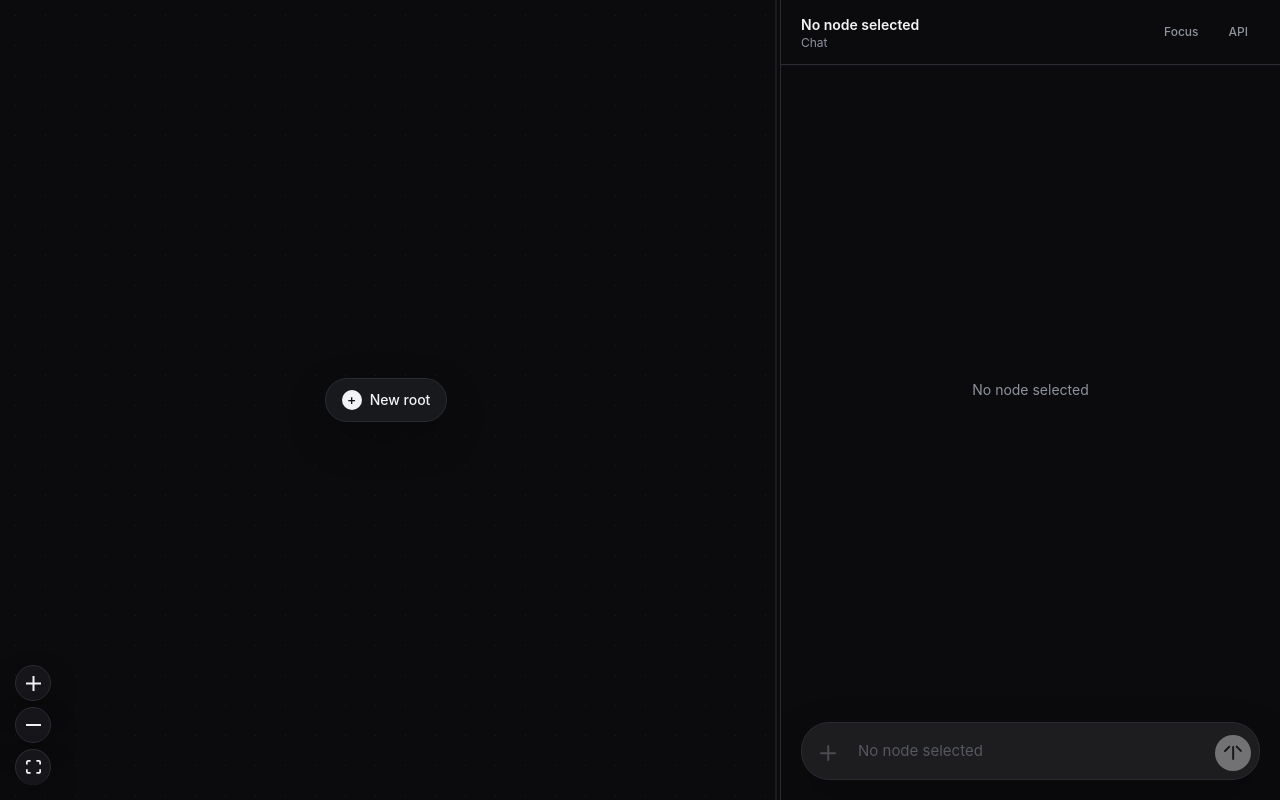
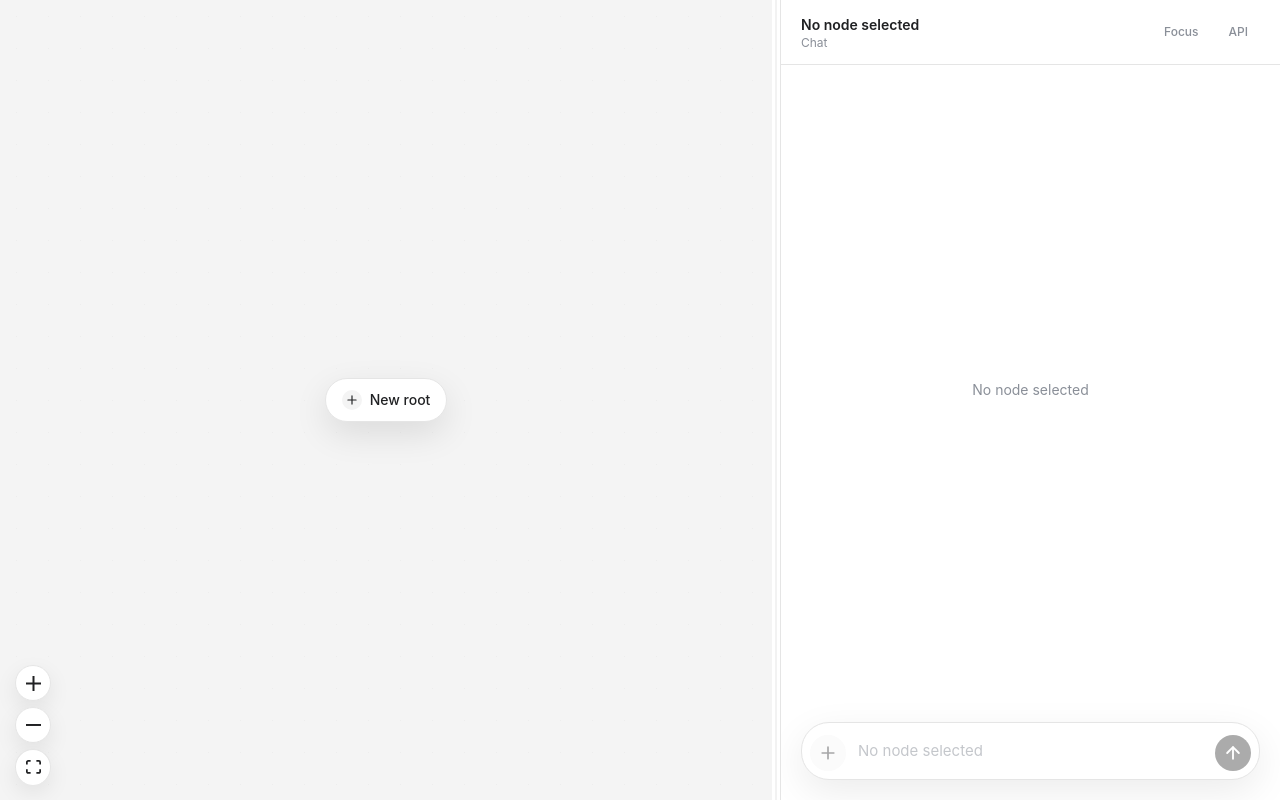
Before and after one commit to alimak4v/ino_agent, a React (Vite) app: page / in a window 1280 px wide. Built offline with nearby package versions, Linux system fonts and the light colour scheme.

Commit message:
Redesign UI with light chat style

```diff
--- a/src/App.tsx
+++ b/src/App.tsx
@@ -53,7 +53,7 @@ export default function App() {
   const activeRequestsRef = useRef<Record<string, string>>({});
 
   useEffect(() => {
-    applyThemeVars(THEMES["Obsidian Dark"]);
+    applyThemeVars(THEMES["Minimal Light"]);
   }, []);
 
   useEffect(() => {
--- a/src/components/ChatPanel.tsx
+++ b/src/components/ChatPanel.tsx
@@ -197,7 +197,7 @@ export function ChatPanel({
           : "border-l border-[color:var(--border)]"
       }`}
     >
-      <header className="border-b border-[color:var(--border)] bg-[color:var(--app-bg)]/95 px-5 py-3 shadow-[0_1px_0_rgba(255,255,255,0.02)]">
+      <header className="border-b border-[color:var(--border)] bg-[color:var(--app-bg)]/95 px-5 py-3">
         <div
           className={`${contentShell} flex min-h-10 items-center justify-between gap-3 ${
             fullWidth ? "pl-24" : ""
@@ -219,14 +219,14 @@ export function ChatPanel({
             <button
               type="button"
               onClick={onToggleTree}
-              className="h-8 rounded-full px-3 text-xs font-medium text-[color:var(--muted)] transition-colors hover:bg-[color:var(--panel)] hover:text-[color:var(--text)]"
+              className="h-8 rounded-full px-3 text-xs font-medium text-[color:var(--muted)] transition-colors hover:bg-[color:var(--panel-soft)] hover:text-[color:var(--text)]"
             >
               {treeVisible ? "Focus" : "Tree"}
             </button>
             <button
               type="button"
               onClick={() => setSettingsOpen((value) => !value)}
-              className="h-8 rounded-full px-3 text-xs font-medium text-[color:var(--muted)] transition-colors hover:bg-[color:var(--panel)] hover:text-[color:var(--text)]"
+              className="h-8 rounded-full px-3 text-xs font-medium text-[color:var(--muted)] transition-colors hover:bg-[color:var(--panel-soft)] hover:text-[color:var(--text)]"
             >
               API
             </button>
@@ -325,7 +325,7 @@ export function ChatPanel({
                 <div
                   className={
                     message.role === "user"
-                      ? `${userWidth} min-w-0 break-words rounded-3xl bg-[color:var(--panel)] px-4 py-3 text-[15px] leading-7 text-[color:var(--text)] shadow-sm`
+                      ? `${userWidth} min-w-0 break-words rounded-3xl bg-[color:var(--user)] px-4 py-3 text-[15px] leading-7 text-[color:var(--text)]`
                       : `${assistantWidth} min-w-0 break-words text-[15px] leading-7 text-[color:var(--text)]`
                   }
                 >
@@ -334,7 +334,7 @@ export function ChatPanel({
                     <InlineVisualization html={message.visualization_html} />
                   )}
                   {visualizationErrors[message.id] && (
-                    <div className="mt-3 rounded-lg border border-red-500/30 bg-red-500/10 px-3 py-2 text-xs leading-5 text-red-200">
+                    <div className="mt-3 rounded-lg border border-red-200 bg-red-50 px-3 py-2 text-xs leading-5 text-red-700">
                       {visualizationErrors[message.id]}
                     </div>
                   )}
@@ -364,8 +364,8 @@ export function ChatPanel({
       {(error || attachmentError) && (
         <div className="px-5 pb-2 text-xs text-red-300">
           <div className={`${composerShell} space-y-1 whitespace-pre-wrap break-words`}>
-            {error && <div>{error}</div>}
-            {attachmentError && <div>{attachmentError}</div>}
+            {error && <div className="text-red-600">{error}</div>}
+            {attachmentError && <div className="text-red-600">{attachmentError}</div>}
           </div>
         </div>
       )}
@@ -393,10 +393,10 @@ export function ChatPanel({
           )}
 
           <div
-            className={`overflow-hidden rounded-[28px] border shadow-[0_18px_44px_rgba(0,0,0,0.22)] transition-colors focus-within:border-[color:var(--accent)] ${
+            className={`overflow-hidden rounded-[28px] border shadow-[0_12px_38px_rgba(0,0,0,0.08)] transition-colors focus-within:border-[color:var(--accent)] ${
               dropActive
                 ? "border-[color:var(--accent)] bg-[color:var(--selected)]"
-                : "border-[color:var(--border)] bg-[#1D1D20]"
+                : "border-[color:var(--border)] bg-[color:var(--panel)]"
             }`}
           >
             {(attachments.length > 0 || attachmentBusy) && (
@@ -415,7 +415,7 @@ export function ChatPanel({
                     </div>
                     <button
                       type="button"
-                      onClick={() => removeAttachment(file.id)}
+                    onClick={() => removeAttachment(file.id)}
                       className="grid h-5 w-5 shrink-0 place-items-center rounded-full text-[color:var(--muted)] hover:bg-[color:var(--selected)] hover:text-[color:var(--text)]"
                       aria-label={`Remove ${file.name}`}
                     >
@@ -442,7 +442,7 @@ export function ChatPanel({
                 type="button"
                 disabled={!canWrite || sending || attachmentBusy}
                 onClick={() => fileInputRef.current?.click()}
-                className="group relative grid h-9 w-9 shrink-0 place-items-center rounded-full text-[color:var(--muted)] transition-colors hover:bg-[color:var(--selected)] hover:text-[color:var(--text)] disabled:cursor-not-allowed disabled:opacity-40"
+                className="grid h-9 w-9 shrink-0 place-items-center rounded-full bg-[color:var(--panel-soft)] text-[color:var(--text)] transition-colors hover:bg-[color:var(--selected)] disabled:cursor-not-allowed disabled:opacity-40"
                 aria-label={attachmentBusy ? "Loading files" : "Attach files"}
               >
                 {attachmentBusy ? (
@@ -470,7 +470,7 @@ export function ChatPanel({
               <button
                 type="submit"
                 disabled={!canSend}
-                className="grid h-9 w-9 shrink-0 place-items-center rounded-full bg-[color:var(--button)] text-[color:var(--button-text)] transition-opacity disabled:cursor-not-allowed disabled:opacity-40"
+                className="grid h-9 w-9 shrink-0 place-items-center rounded-full bg-[color:var(--button)] text-[color:var(--button-text)] transition-opacity hover:opacity-90 disabled:cursor-not-allowed disabled:opacity-35"
                 aria-label="Send"
               >
                 <SendIcon />
@@ -496,12 +496,12 @@ function InlineVisualization({ html }: { html: string }) {
 
   return (
     <>
-      <div className="mt-5 overflow-hidden rounded-lg border border-[color:var(--border)] bg-[#121212] shadow-[0_18px_44px_rgba(0,0,0,0.22)]">
-        <div className="flex h-9 items-center justify-end border-b border-[color:var(--border)] bg-[#17181C] px-2">
+      <div className="mt-5 overflow-hidden rounded-2xl border border-[color:var(--border)] bg-[color:var(--panel)] shadow-[0_12px_34px_rgba(0,0,0,0.08)]">
+        <div className="flex h-9 items-center justify-end border-b border-[color:var(--border)] bg-[color:var(--panel-soft)] px-2">
           <button
             type="button"
             onClick={() => setExpanded(true)}
-            className="rounded-md border border-[color:var(--border)] bg-[color:var(--panel-soft)] px-2 py-1 text-xs font-medium text-[color:var(--text)] transition-colors hover:bg-[color:var(--selected)]"
+            className="rounded-full px-3 py-1 text-xs font-medium text-[color:var(--muted)] transition-colors hover:bg-[color:var(--selected)] hover:text-[color:var(--text)]"
           >
             Fullscreen
           </button>
@@ -511,12 +511,12 @@ function InlineVisualization({ html }: { html: string }) {
         </div>
       </div>
       {expanded && (
-        <div className="no-drag fixed inset-0 z-[120] flex flex-col bg-[#121212]">
-          <div className="flex h-12 shrink-0 items-center justify-end border-b border-white/10 bg-[#17181C] px-3">
+        <div className="no-drag fixed inset-0 z-[120] flex flex-col bg-[color:var(--app-bg)]">
+          <div className="flex h-12 shrink-0 items-center justify-end border-b border-[color:var(--border)] bg-[color:var(--panel)] px-3">
             <button
               type="button"
               onClick={() => setExpanded(false)}
-              className="rounded-md bg-white px-3 py-1.5 text-xs font-medium text-black transition-opacity hover:opacity-85"
+              className="rounded-full bg-[color:var(--button)] px-3 py-1.5 text-xs font-medium text-[color:var(--button-text)] transition-opacity hover:opacity-85"
             >
               Close
             </button>
@@ -532,20 +532,35 @@ function InlineVisualization({ html }: { html: string }) {
 
 function PlusIcon() {
   return (
-    <span className="relative block h-4 w-4" aria-hidden="true">
-      <span className="absolute left-1/2 top-0 h-4 w-[1.5px] -translate-x-1/2 rounded-full bg-current" />
-      <span className="absolute left-0 top-1/2 h-[1.5px] w-4 -translate-y-1/2 rounded-full bg-current" />
-    </span>
+    <svg
+      aria-hidden="true"
+      className="block h-5 w-5"
+      fill="none"
+      stroke="currentColor"
+      strokeLinecap="round"
+      strokeWidth="2"
+      viewBox="0 0 24 24"
+    >
+      <path d="M12 5v14M5 12h14" />
+    </svg>
   );
 }
 
 function SendIcon() {
   return (
-    <span className="relative block h-4 w-4" aria-hidden="true">
-      <span className="absolute left-1/2 top-[1px] h-[14px] w-[1.7px] -translate-x-1/2 rounded-full bg-current" />
-      <span className="absolute left-[4px] top-[1px] h-[8px] w-[1.7px] origin-top rotate-45 rounded-full bg-current" />
-      <span className="absolute right-[4px] top-[1px] h-[8px] w-[1.7px] origin-top -rotate-45 rounded-full bg-current" />
-    </span>
+    <svg
+      aria-hidden="true"
+      className="block h-5 w-5"
+      fill="none"
+      stroke="currentColor"
+      strokeLinecap="round"
+      strokeLinejoin="round"
+      strokeWidth="2.25"
+      viewBox="0 0 24 24"
+    >
+      <path d="M12 19V5" />
+      <path d="m5 12 7-7 7 7" />
+    </svg>
   );
 }
 
--- a/src/components/MarkdownMessage.tsx
+++ b/src/components/MarkdownMessage.tsx
@@ -36,13 +36,13 @@ export function MarkdownMessage({ content }: { content: string }) {
         code: ({ children, className, ...props }) => (
           <code
             {...props}
-            className={`${className ?? ""} break-words rounded-md bg-white/[0.08] px-1.5 py-0.5 text-[0.92em] text-[color:var(--text)]`}
+            className={`${className ?? ""} break-words rounded-md bg-[color:var(--panel-soft)] px-1.5 py-0.5 text-[0.92em] text-[color:var(--text)]`}
           >
             {children}
           </code>
         ),
         pre: ({ children }) => (
-          <pre className="my-4 max-w-full overflow-x-hidden whitespace-pre-wrap break-words rounded-2xl border border-[color:var(--border)] bg-[#15161A] p-4 text-xs leading-relaxed">
+          <pre className="my-4 max-w-full overflow-x-hidden whitespace-pre-wrap break-words rounded-2xl border border-[color:var(--border)] bg-[color:var(--panel-soft)] p-4 text-xs leading-relaxed">
             {children}
           </pre>
         ),
--- a/src/components/TreeCanvas.tsx
+++ b/src/components/TreeCanvas.tsx
@@ -54,31 +54,31 @@ interface ContextMenuEvent {
 function TreeNodeCard({ data }: { data: TreeNodeData }) {
   return (
     <div
-      className="no-drag relative w-[240px] overflow-hidden rounded-[22px] border px-4 py-3.5 transition-all"
+      className="no-drag relative w-[240px] overflow-hidden rounded-2xl border px-4 py-3 transition-all"
       style={{
         borderColor: data.selected
-          ? "color-mix(in srgb, var(--accent) 72%, var(--border))"
-          : "color-mix(in srgb, var(--border) 84%, transparent)",
+          ? "color-mix(in srgb, var(--accent) 32%, var(--border))"
+          : "var(--border)",
         background: data.isRoot
-          ? "color-mix(in srgb, var(--panel) 94%, var(--accent) 6%)"
+          ? "var(--panel)"
           : data.selected
-            ? "color-mix(in srgb, var(--panel) 86%, var(--accent) 14%)"
-            : "color-mix(in srgb, var(--panel) 92%, transparent)",
+            ? "var(--selected)"
+            : "var(--panel)",
         color: "var(--text)",
         boxShadow: data.selected
-          ? "0 18px 52px rgba(0, 0, 0, 0.28), 0 0 0 1px color-mix(in srgb, var(--accent) 18%, transparent)"
-          : "0 14px 36px rgba(0, 0, 0, 0.18)",
+          ? "0 12px 34px rgba(0, 0, 0, 0.08), 0 0 0 1px color-mix(in srgb, var(--accent) 8%, transparent)"
+          : "0 8px 24px rgba(0, 0, 0, 0.055)",
       }}
     >
       <div className="flex min-h-9 items-center gap-3">
         <span
-          className="h-2.5 w-2.5 shrink-0 rounded-full"
+          className="h-2 w-2 shrink-0 rounded-full"
           style={{
             background: data.isLeaf
-              ? "color-mix(in srgb, var(--accent) 86%, var(--text))"
-              : "color-mix(in srgb, var(--edge) 72%, var(--text))",
+              ? "var(--accent)"
+              : "color-mix(in srgb, var(--edge) 70%, var(--text))",
             boxShadow: data.selected
-              ? "0 0 0 4px color-mix(in srgb, var(--accent) 12%, transparent)"
+              ? "0 0 0 4px color-mix(in srgb, var(--accent) 8%, transparent)"
               : "none",
           }}
         />
@@ -157,9 +157,9 @@ export function TreeCanvas({
             zIndex: highlighted ? 2 : 1,
             style: {
               stroke: highlighted ? "var(--accent)" : "var(--edge)",
-              strokeWidth: highlighted ? 2.4 : 1.6,
+              strokeWidth: highlighted ? 2.2 : 1.4,
               strokeLinecap: "round",
-              opacity: highlighted ? 0.72 : 0.38,
+              opacity: highlighted ? 0.52 : 0.34,
             },
           };
         }),
@@ -227,27 +227,27 @@ export function TreeCanvas({
   );
 
   return (
-    <div className="relative h-full overflow-hidden bg-[color:var(--app-bg)]">
+    <div className="relative h-full overflow-hidden bg-[color:var(--sidebar)]">
       <div className="no-drag absolute left-4 top-10 z-30 flex items-center gap-2">
         {layout.length > 0 && (
           <button
             type="button"
             onClick={onCreateRoot}
-            className="inline-flex h-9 items-center gap-2 rounded-full border border-[color:var(--border)] bg-[color:var(--panel)] px-3 text-sm font-medium text-[color:var(--text)] shadow-[0_12px_30px_rgba(0,0,0,0.18)] transition-colors hover:bg-[color:var(--panel-soft)]"
+            className="inline-flex h-9 items-center gap-2 rounded-full border border-[color:var(--border)] bg-[color:var(--panel)] px-3 text-sm font-medium text-[color:var(--text)] shadow-[0_8px_22px_rgba(0,0,0,0.08)] transition-colors hover:bg-[color:var(--panel-soft)]"
           >
-            <span className="grid h-5 w-5 place-items-center rounded-full bg-[color:var(--button)] text-sm leading-none text-[color:var(--button-text)]">
-              +
+            <span className="grid h-5 w-5 place-items-center rounded-full bg-[color:var(--panel-soft)] text-[color:var(--text)]">
+              <PlusIcon />
             </span>
             New root
           </button>
         )}
         {rootsCount > 0 && (
-          <div className="rounded-full border border-[color:var(--border)] bg-[color:var(--panel)] px-3 py-2 text-xs text-[color:var(--muted)] shadow-[0_12px_30px_rgba(0,0,0,0.14)]">
+          <div className="rounded-full border border-[color:var(--border)] bg-[color:var(--panel)] px-3 py-2 text-xs text-[color:var(--muted)] shadow-[0_8px_22px_rgba(0,0,0,0.06)]">
             {rootsCount} roots
           </div>
         )}
         {statusText && (
-          <div className="max-w-[420px] truncate rounded-full border border-red-500/30 bg-red-500/10 px-3 py-2 text-xs text-red-200 shadow-sm">
+          <div className="max-w-[420px] truncate rounded-full border border-red-200 bg-red-50 px-3 py-2 text-xs text-red-700 shadow-sm">
             {statusText}
           </div>
         )}
@@ -258,10 +258,10 @@ export function TreeCanvas({
           <button
             type="button"
             onClick={onCreateRoot}
-            className="pointer-events-auto inline-flex h-11 items-center gap-2 rounded-full border border-[color:var(--border)] bg-[color:var(--panel)] px-4 text-sm font-medium text-[color:var(--text)] shadow-[0_16px_42px_rgba(0,0,0,0.22)] transition-colors hover:bg-[color:var(--panel-soft)]"
+            className="pointer-events-auto inline-flex h-11 items-center gap-2 rounded-full border border-[color:var(--border)] bg-[color:var(--panel)] px-4 text-sm font-medium text-[color:var(--text)] shadow-[0_12px_34px_rgba(0,0,0,0.1)] transition-colors hover:bg-[color:var(--panel-soft)]"
           >
-            <span className="grid h-5 w-5 place-items-center rounded-full bg-[color:var(--button)] text-sm leading-none text-[color:var(--button-text)]">
-              +
+            <span className="grid h-5 w-5 place-items-center rounded-full bg-[color:var(--panel-soft)] text-[color:var(--text)]">
+              <PlusIcon />
             </span>
             New root
           </button>
@@ -292,13 +292,13 @@ export function TreeCanvas({
         panOnScroll
         proOptions={{ hideAttribution: true }}
       >
-        <Background color="color-mix(in srgb, var(--border) 72%, transparent)" gap={30} />
+        <Background color="color-mix(in srgb, var(--border) 62%, transparent)" gap={32} />
         <Controls showInteractive={false} />
       </ReactFlow>
 
       {menu && (
         <div
-          className="no-drag fixed z-50 min-w-[178px] rounded-2xl border border-[color:var(--border)] bg-[color:var(--panel)]/95 p-1.5 shadow-[0_18px_50px_rgba(0,0,0,0.35)] backdrop-blur"
+          className="no-drag fixed z-50 min-w-[178px] rounded-2xl border border-[color:var(--border)] bg-[color:var(--panel)]/95 p-1.5 shadow-[0_18px_50px_rgba(0,0,0,0.12)] backdrop-blur"
           style={{ left: menu.x, top: menu.y }}
           onClick={(event) => event.stopPropagation()}
           onMouseDown={(event) => event.stopPropagation()}
@@ -323,7 +323,7 @@ export function TreeCanvas({
               <button
                 type="button"
                 onClick={() => runMenuAction(() => onDeleteNode(menu.node!))}
-                className="no-drag block w-full rounded-xl px-3 py-2 text-left text-sm text-red-300 hover:bg-red-500/10"
+                className="no-drag block w-full rounded-xl px-3 py-2 text-left text-sm text-red-600 hover:bg-red-50"
               >
                 Delete
               </button>
@@ -342,3 +342,19 @@ export function TreeCanvas({
     </div>
   );
 }
+
+function PlusIcon() {
+  return (
+    <svg
+      aria-hidden="true"
+      className="block h-3.5 w-3.5"
+      fill="none"
+      stroke="currentColor"
+      strokeLinecap="round"
+      strokeWidth="2"
+      viewBox="0 0 24 24"
+    >
+      <path d="M12 5v14M5 12h14" />
+    </svg>
+  );
+}
--- a/src/index.css
+++ b/src/index.css
@@ -17,6 +17,7 @@ body,
 body {
   font-family: -apple-system, BlinkMacSystemFont, "SF Pro Text", "Helvetica Neue", Arial, sans-serif;
   overflow: hidden;
+  background: #ffffff;
 }
 
 * {
@@ -62,9 +63,9 @@ body {
   height: 36px;
   border: 1px solid var(--border);
   border-radius: 999px;
-  background: color-mix(in srgb, var(--panel) 88%, transparent);
+  background: var(--panel);
   color: var(--text);
-  box-shadow: 0 12px 30px rgba(0, 0, 0, 0.22);
+  box-shadow: 0 8px 22px rgba(0, 0, 0, 0.08);
   backdrop-filter: blur(10px);
 }
 
@@ -91,7 +92,7 @@ body {
 }
 
 ::-webkit-scrollbar-thumb {
-  background: color-mix(in srgb, var(--muted) 60%, transparent);
+  background: color-mix(in srgb, var(--muted) 44%, transparent);
   border-radius: 999px;
 }
 
```
Also changed, not shown: src/lib/theme.ts (+12 -12 lines).
